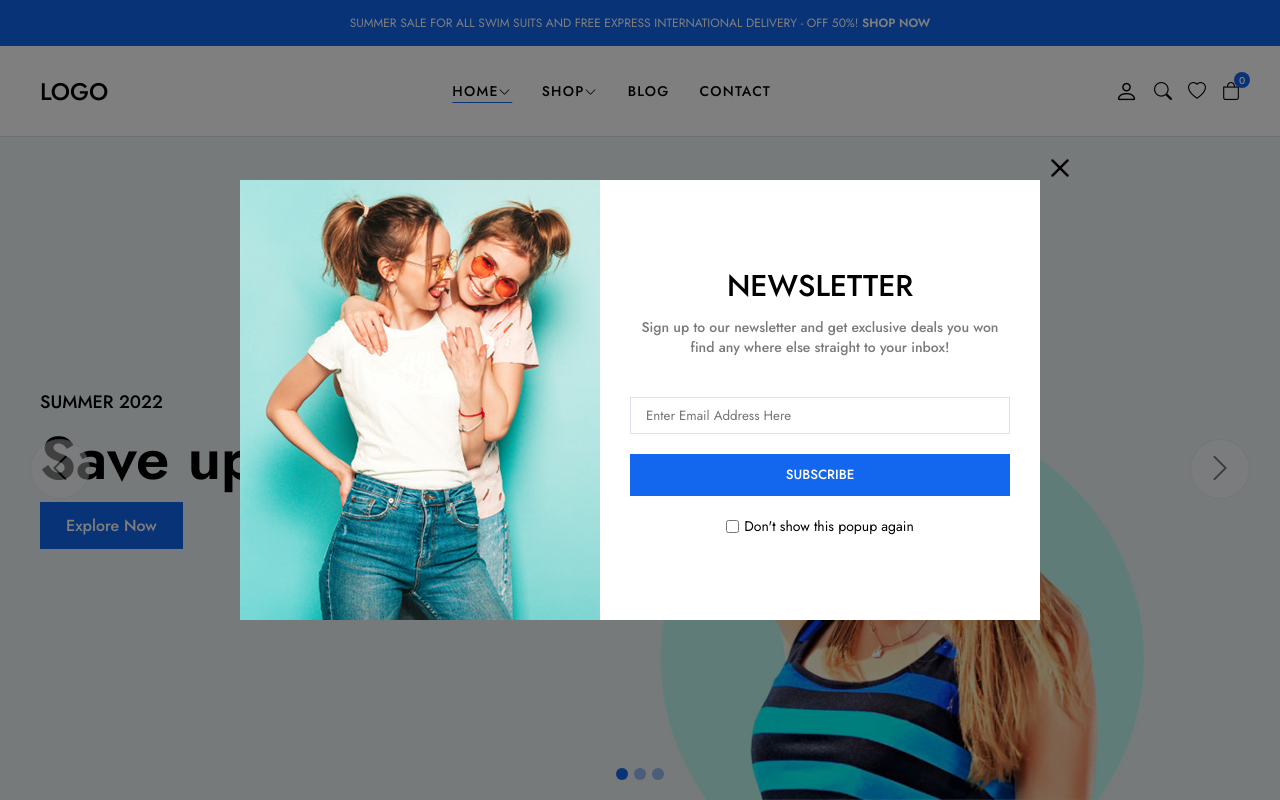
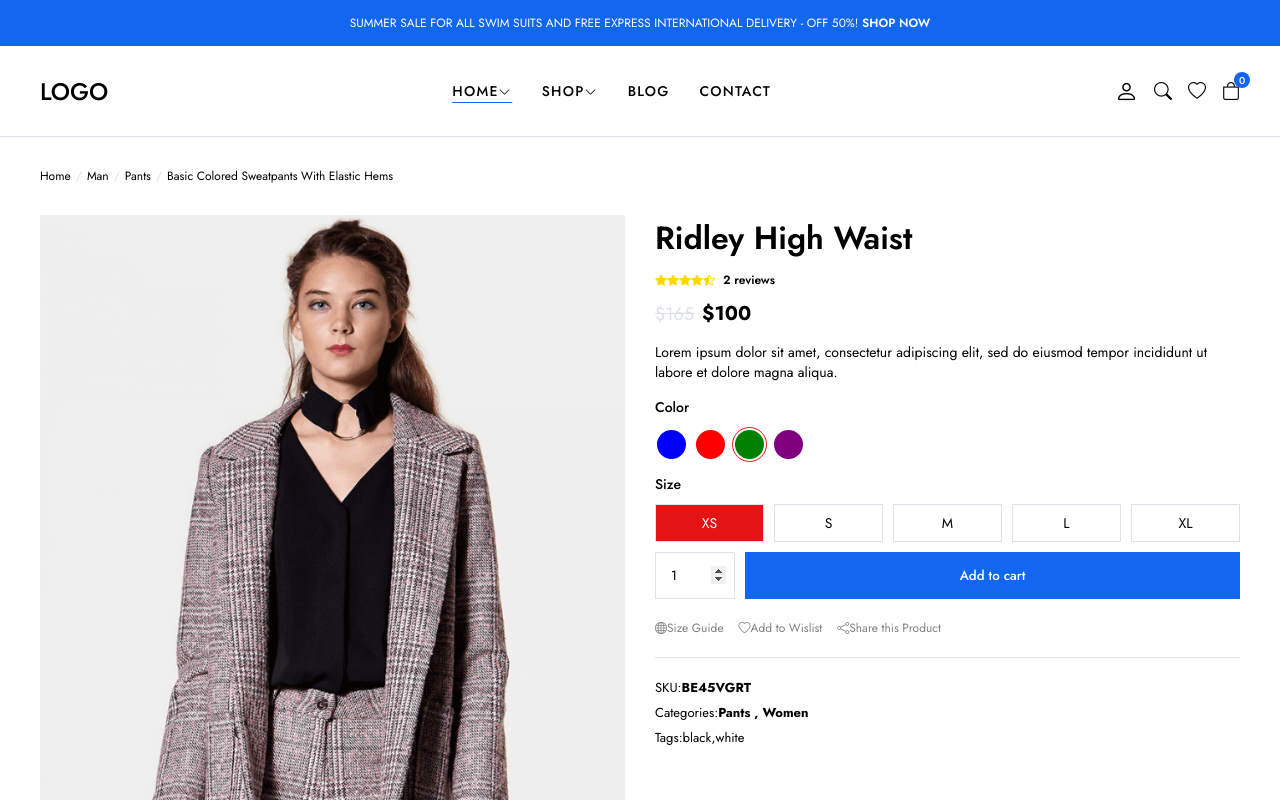
Before and after one commit to yusufbalyemez/e-commerce, a React (Vite) app in the folder frontend/: page / in a window 1280 px wide. Shown: the top 800 px of the page. Built offline with nearby package versions, Linux system fonts and the light colour scheme.

Commit message:
Gallery Active Image operation done

```diff
--- a/frontend/src/App.jsx
+++ b/frontend/src/App.jsx
@@ -12,14 +12,14 @@ import './App.css'
 function App() {
   return (
     <React.Fragment>
-      <HomePage/>
+      {/* <HomePage/> */}
       {/* <ShopPage/> */}
       {/* <ContactPage/> */}
       {/* <AuthPage/> */}
       {/* <CardPage/> */}
       {/* <BlogPage/> */}
       {/* <BlogDetailPage/> */}
-      {/* <ProductDetailsPage/> */}
+      <ProductDetailsPage/>
 
     </React.Fragment>
   )
--- a/frontend/src/components/ProductDetails/Gallery/Gallery.jsx
+++ b/frontend/src/components/ProductDetails/Gallery/Gallery.jsx
@@ -1,25 +1,24 @@
+import { useState } from "react"
 import "./Gallery.css"
+import productsData from "../../../data.json"
 
 const Gallery = () => {
+    const [activeImg, setActiveImg] = useState("img/products/product1/1.png")
+
     return (
         <div className="product-gallery">
             <div className="single-image-wrapper">
-                <img src="img/products/product2/1.png" id="single-image" alt="" />
+                <img src={activeImg} id="single-image" alt="" />
             </div>
             <div className="product-thumb">
                 <div className="glide__track" data-glide-el="track">
                     <ol className="gallery-thumbs glide__slides" >
-                        <li className="glide__slide glide__slide--active">
-                            <img src="img/products/product1/1.png" alt="" className="img-fluid active"/>
-                        </li>
+                        {productsData[0].img.thumbs.map((itemImg,key) => (
+                            <li className="glide__slide glide__slide--active" key={key} onClick={()=> setActiveImg(itemImg)}>
+                                <img src={itemImg} alt="" className={`img-fluid ${itemImg === activeImg ? "active": ""}`} />
+                            </li>
+                        ))}
 
-                        <li className="glide__slide" >
-                            <img src="img/products/product1/2.png" alt="" className="img-fluid"/>
-                        </li>
-
-                        <li className="glide__slide" >
-                            <img src="img/products/product1/3.png" alt="" className="img-fluid"/>
-                        </li>
                     </ol>
                 </div>
                 <div className="glide__arrows" data-glide-el="controls">
--- a/frontend/src/components/Products/Products.jsx
+++ b/frontend/src/components/Products/Products.jsx
@@ -1,6 +1,6 @@
 import { useState } from "react"
 import ProductItem from "./ProductItem"
-import ProductsData from "../../data.json"
+import productsData from "../../data.json"
 import Slider from "react-slick";
 import "./Products.css"
 
@@ -22,7 +22,7 @@ function Products() {
         )
     }
 
-    const [products] = useState(ProductsData)
+    const [products] = useState(productsData)
 
     const sliderSettings = {
 
--- a/frontend/src/main.jsx
+++ b/frontend/src/main.jsx
@@ -7,9 +7,9 @@ import './index.css'
 import MainLayout from './layouts/MainLayout.jsx'
 
 ReactDOM.createRoot(document.getElementById('root')).render(
-  <React.StrictMode>
+  // <React.StrictMode> bunun kaldırılmasının sebebi development mode olarak geçiyormuş. Bu olunca konsolda 2 kere işlem yapılıyordu
     <MainLayout>
       <App />
     </MainLayout>
-  </React.StrictMode>,
+  // </React.StrictMode>,
 )
```
